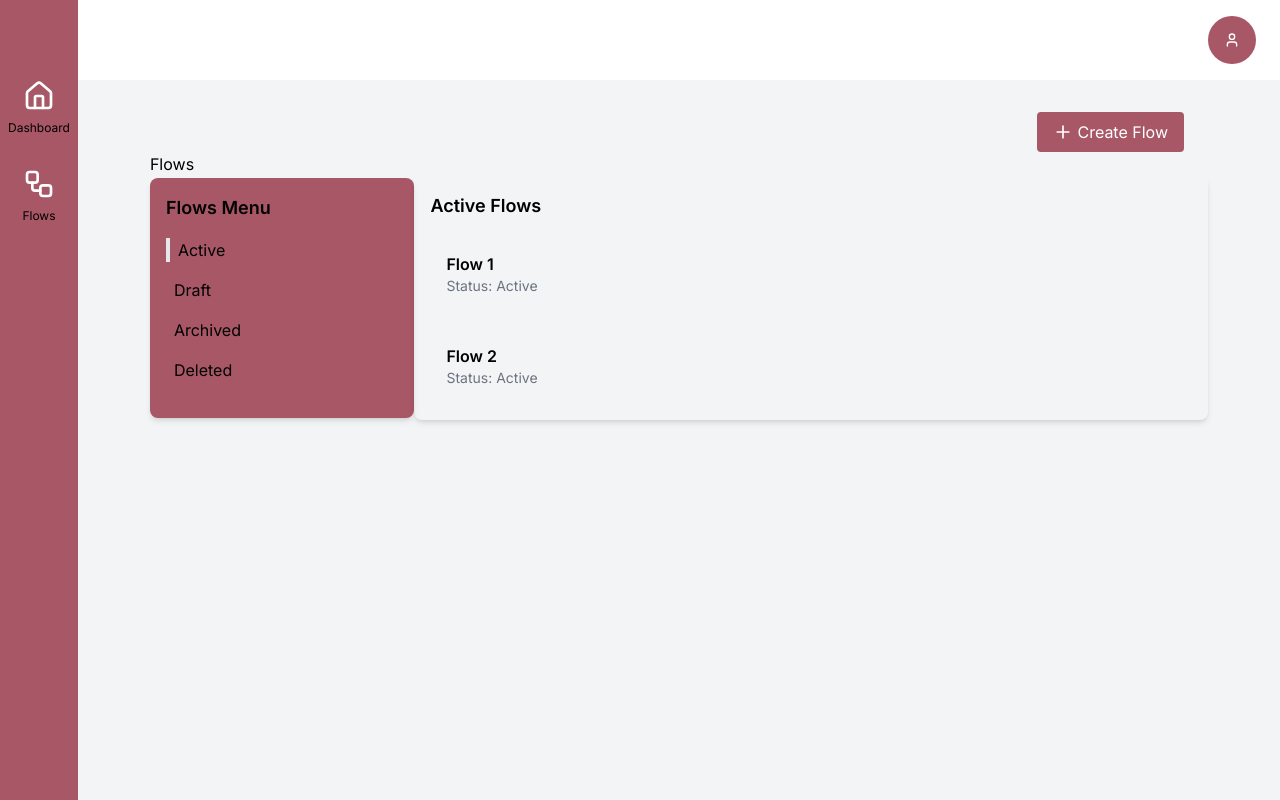
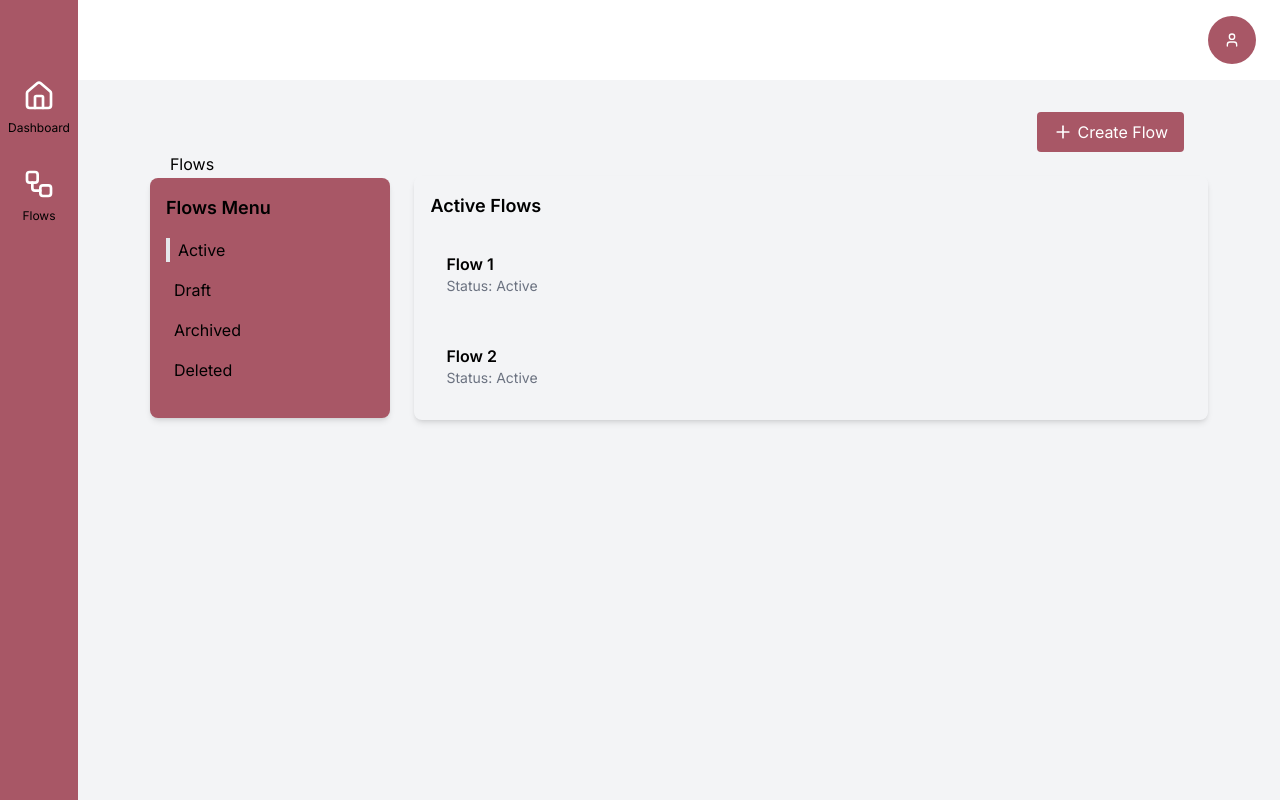
Before and after one commit to dsti-sl/e-referral, a Next.js app: page /flows in a window 1280 px wide. Built offline with nearby package versions, Linux system fonts and the light colour scheme.

Commit message:
UI reverse

```diff
--- a/src/app/flows/layout.tsx
+++ b/src/app/flows/layout.tsx
@@ -5,7 +5,7 @@ import Button from '@/components/Button';
 export default function FlowsLayout({ children }: { children: ReactNode }) {
   return (
     <div className="flex min-h-screen flex-col p-12">
-      <h1 className="text-black">Flows</h1>
+      <h1 className="px-5 text-black">Flows</h1>
       <main>{children}</main>
     </div>
   );
--- a/src/components/MenuCard.tsx
+++ b/src/components/MenuCard.tsx
@@ -17,7 +17,7 @@ export default function MenuCard({ onSelect }: MenuCardProps) {
   };
 
   return (
-    <div className="w-35 h-60 rounded-lg bg-erefer-rose p-4 shadow-md">
+    <div className="size-60 rounded-lg bg-erefer-rose p-4 shadow-md">
       <h2 className="mb-4 text-lg font-semibold">Flows Menu </h2>
       <ul className="space-y-4">
         <li>
```
